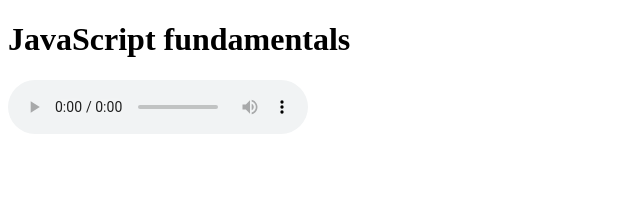
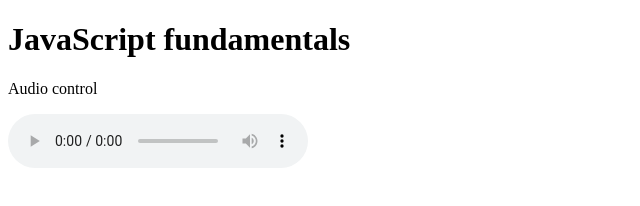
Before and after one commit to Alireza1354/JavaScritp_fundamentals, a plain HTML site: page index.html in a window 1280 px wide. Shown: the whole page, without its empty margins (0-640 px from the left). Drawn offline with Linux system fonts and the light colour scheme.

Commit message:
Add p tag

```diff
--- a/index.html
+++ b/index.html
@@ -10,6 +10,7 @@
 <body>
     <h1>JavaScript fundamentals</h1>
     <div>
+        <p>Audio control</p>
         <audio controls>
             <source src="horse.ogg" type="audio/ogg">
             <source src="horse.mp3" type="audio/mpeg">
```
